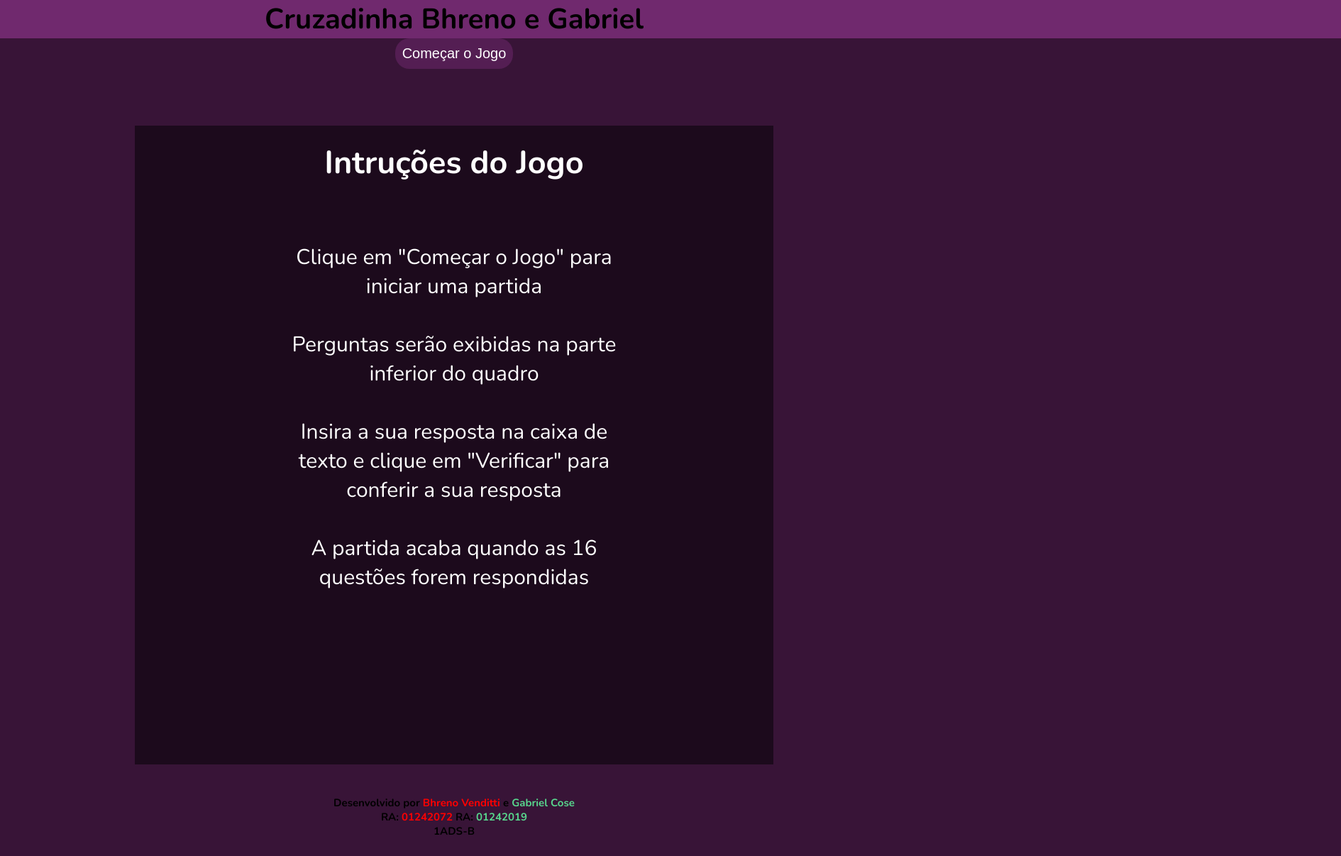
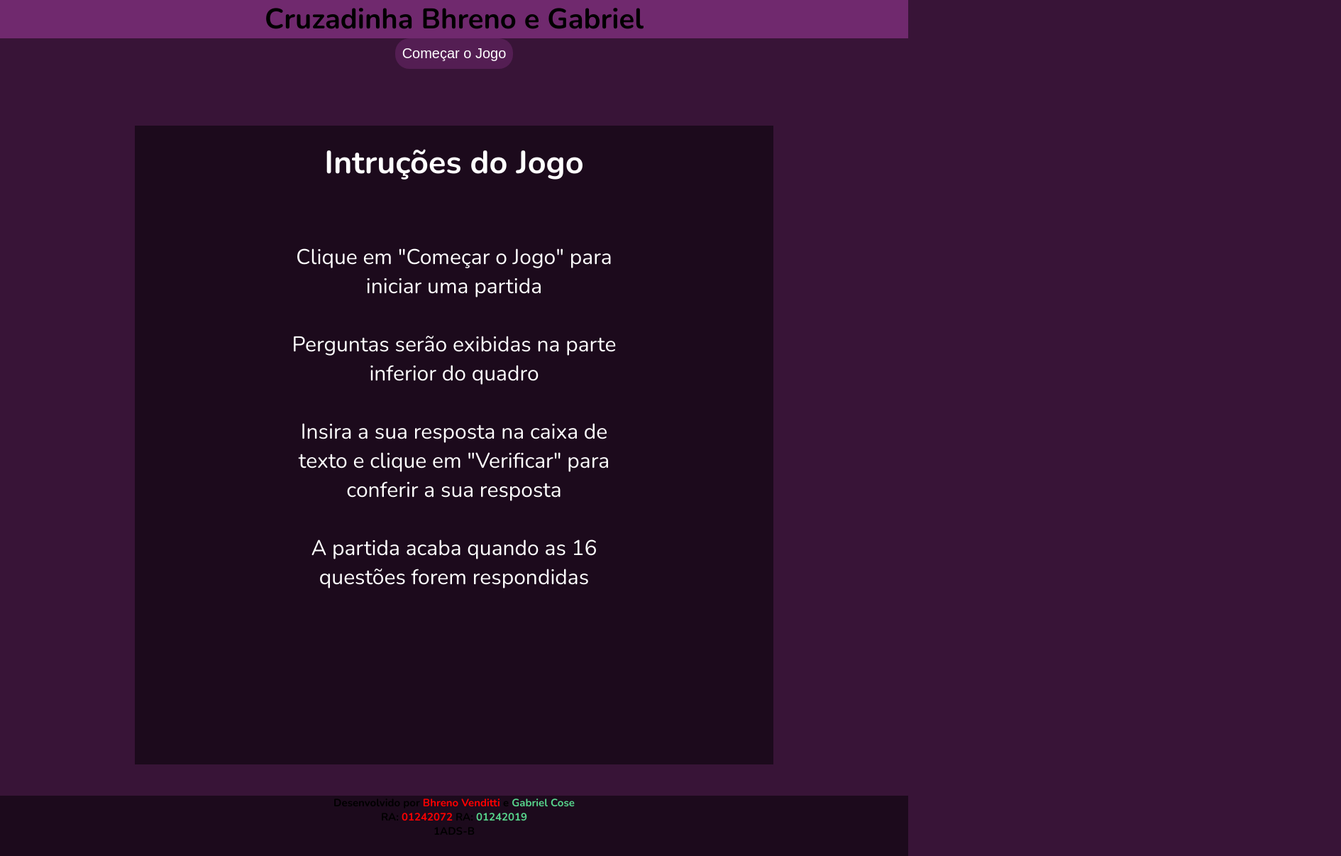
Before and after one commit to GabrielCose/Cruzadinha-BG, a plain HTML site: page index.html in a window 1280 px wide. Shown: the whole page at 71% size, 1890 px wide, since content can reach past the window. Drawn offline with nearby package versions, Linux system fonts and the light colour scheme; a web font is replaced by a local one.

Commit message:
Arrumei o css

```diff
--- a/style.css
+++ b/style.css
@@ -13,7 +13,7 @@ body {
     font-style: normal;
     display: flex;
     flex-direction: column;
-    align-items: center;
+    /* align-items: center; */
 }
 
 header {
@@ -28,9 +28,9 @@ header {
     height: auto;
 }
 
-header h1{
+/* header h1{
     width: 2500px;
-}
+} */
 
 table {
     border: 0px;
@@ -68,6 +68,7 @@ button {
 .container {
     text-align: center;
     display: flex;
+    justify-content: center;
 }
 
 #div_game {
@@ -98,6 +99,10 @@ button {
     margin: auto;
     margin-top: 8px;
     align-self: center;
+}
+
+.div_button{
+    display: flex;
 }
 
 #input_answer {
@@ -185,7 +190,7 @@ input {
 footer {
     height: 85px;
     text-align: center;
-    background-color: #381437;
+    background-color: #1c0a1c;
     color: #000;
     font-size: 15px;
     font-weight: bold;
```
